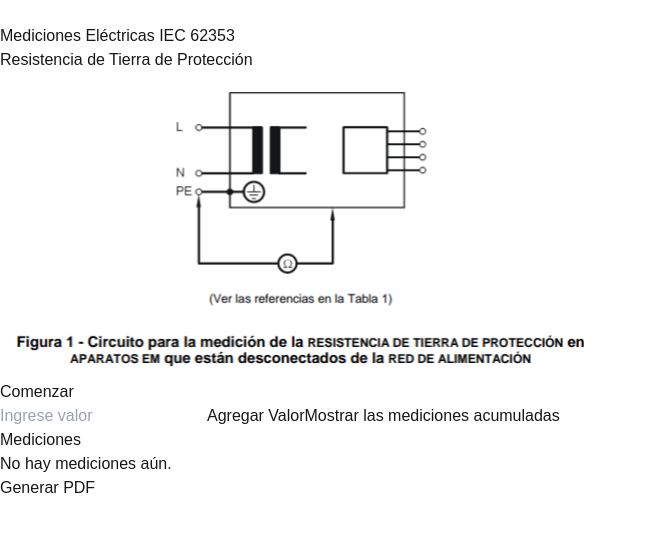
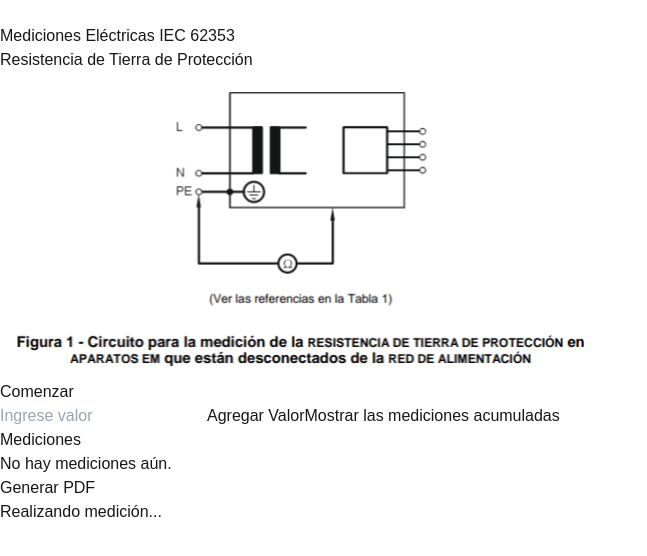
Before and after one commit to Rivero-Agustin/ProyectoFacultad, a Next.js app: page /iniciar/tierra in a window 1280 px wide. Shown: the top 556 px of the page, without its empty margins (0-647 px from the left). Built offline with nearby package versions, Linux system fonts and the light colour scheme.

Commit message:
Agregado de measurementbutton

```diff
--- a/electron/main.js
+++ b/electron/main.js
@@ -1,7 +1,7 @@
 const { app, BrowserWindow, ipcMain } = require("electron");
 const path = require("path");
 const SerialPort = require("serialport").SerialPort;
-const { ReadlineParser } = require("@serialport/parser-readline"); // Corrección aquí
+const { ReadlineParser } = require("@serialport/parser-readline");
 
 let mainWindow;
 let port;
@@ -24,9 +24,10 @@ app.whenReady().then(() => {
 
   const parser = port.pipe(new ReadlineParser({ delimiter: "\n" })); // Parser corregido
 
+  // Envia el mensaje recibido al renderer mediante el canal
   parser.on("data", (data) => {
     console.log("Datos recibidos de Arduino:", data);
-    mainWindow.webContents.send("arduino-data", data);
+    mainWindow.webContents.send("arduino-data", data); // Linea que envia al renderer mediante el canal arduino-data
   });
 });
 
--- a/src/app/iniciar/tierra/page.tsx
+++ b/src/app/iniciar/tierra/page.tsx
@@ -5,6 +5,7 @@ import { sendToArduino } from "@/utils/arduino";
 import Image from "next/image";
 import AddMeasurementButton from "@/components/AddMeasurementButton";
 import GeneratePDFButton from "@/components/GeneratePDFButton";
+import MeasurementButton from "@/components/MeasurementButton";
 
 export default function Tierra() {
   return (
@@ -23,6 +24,7 @@ export default function Tierra() {
 
         <AddMeasurementButton />
         <GeneratePDFButton />
+        <MeasurementButton />
       </div>
     </>
   );
--- /dev/null
+++ b/src/components/MeasurementButton.tsx
@@ -0,0 +1,31 @@
+"use client";
+
+import { useState, useEffect } from "react";
+
+export default function MeasurementButton() {
+  const [arduinoData, setArduinoData] = useState("");
+
+  useEffect(() => {
+    if (window.electron) {
+      window.electron.onArduinoData((data) => {
+        setArduinoData(data);
+      });
+    }
+
+    return () => {
+      if (window.electron) {
+        window.electron.onArduinoData(() => {}); // Limpia el listener al desmontar
+      }
+    };
+  }, []);
+
+  return (
+    <div className="flex flex-col items-center">
+      {typeof arduinoData === "string" ? (
+        <p className="text-orange-500 text-xl">Realizando medición...</p>
+      ) : (
+        <p className="text-green-600 text-xl">Resultado: {arduinoData} Ω</p>
+      )}
+    </div>
+  );
+}
```
Also changed, not shown: 1 other file (tests, documents, lock files or other folders).
